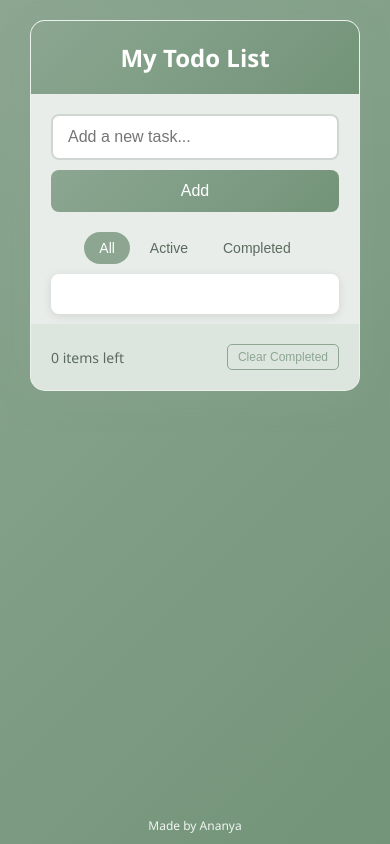
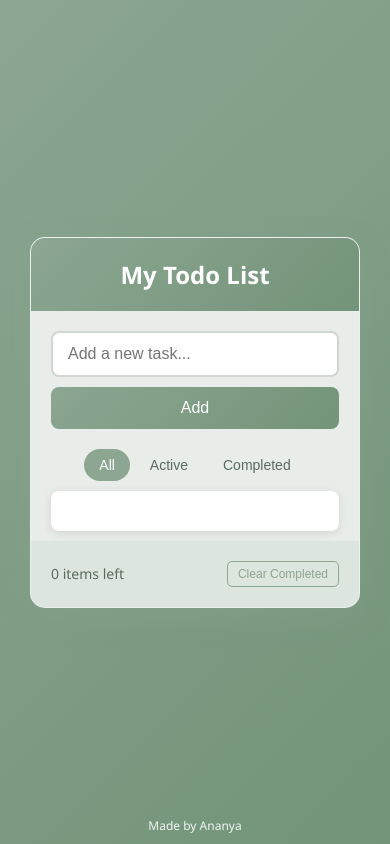
Before and after one commit to Prasannakbhat123/todo, a plain HTML site: page index.html in a window 390 px wide. Drawn offline with Linux system fonts and the light colour scheme.

Commit message:
ui change

```diff
--- a/styles.css
+++ b/styles.css
@@ -251,14 +251,13 @@ h1 {
 
 @media (max-width: 600px) {
   body {
-    align-items: flex-start;
-    padding-top: 20px;
-    padding-bottom: 20px;
+    align-items: center;
+    padding: 20px;
   }
 
   .container {
     margin: 0 10px;
-    max-height: calc(100vh - 40px);
+    max-height: calc(100vh - 60px);
   }
 
   h1 {
```
